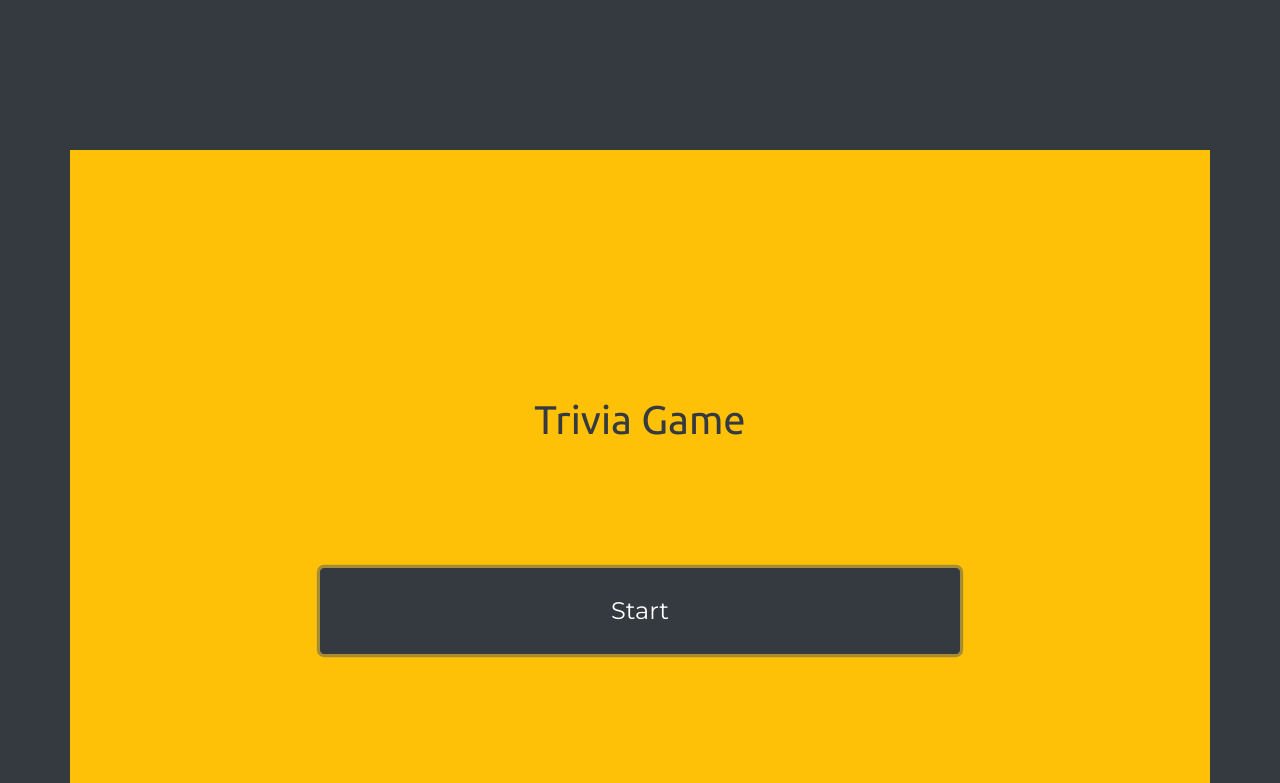
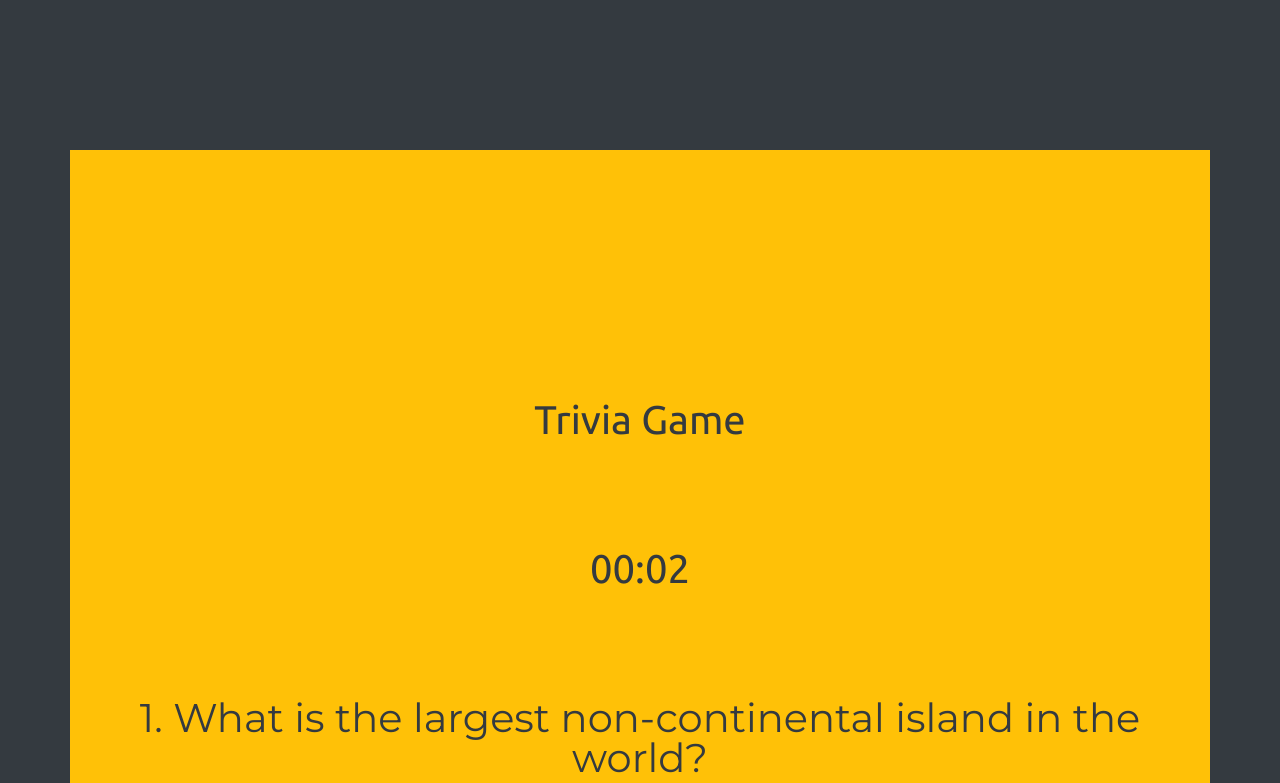
Before and after one commit to Mhr85/triviaGame, a plain HTML site: page index.html in a window 1280 px wide. Both pictures are taken after a click on the button "Start". Shown: the top 783 px of the page. Drawn offline with nearby package versions, Linux system fonts and the light colour scheme.

Commit message:
almost there

```diff
--- a/assets/css/style.css
+++ b/assets/css/style.css
@@ -57,14 +57,14 @@ font-family: 'Montserrat', sans-serif;
 /* BODY */
 .container-style {
   margin: 150px auto;
-  padding: 20%;
+  padding: 20% 2%;
 }
 
 h1, h2 {
   font-family: 'Ubuntu', sans-serif;
   font-weight: 100;
   font-size: 2.5rem;
-  padding-bottom: 20%;
+  padding-bottom: 10%;
 }
 
 .btn {
@@ -72,3 +72,9 @@ h1, h2 {
   font-weight: 100;
   font-size: 1.5rem;
 }
+
+#game-div, #result-div {
+	font-family: 'Montserrat', sans-serif;
+  font-weight: 100;
+	font-size: 2.5rem;
+}
--- a/assets/javascript/app.js
+++ b/assets/javascript/app.js
@@ -1,59 +1,129 @@
-// GLOBAL VAR
-var correctAnswers
-var inCorrectAnswers
-var unAnswered
-var intervalId
+
+var questions = [{
+    "question": "What is the largest non-continental island in the world?",
+    "option1": "Greenland",
+    "option2": "New Guinea",
+    "option3": "Borneo",
+    "option4": "Madagascar",
+    "answer": "1",
+  },
+  {
+    "question": "What is the name of the capital of Turkey?",
+    "option1": "Indonesia",
+    "option2": "Malaysia",
+    "option3": "Singapore",
+    "option4": "Thailand",
+    "answer": "2",
+  },
+  {
+    "question": "Which of these is NOT an island that is part of the Philippines?",
+    "option1": "Mindanao",
+    "option2": "Luzon",
+    "option3": "Java",
+    "option4": "Palawan",
+    "answer": "3",
+  },
+  {
+    "question": "What event led to Liechenstein adding a crown to its flag?",
+    "option1": "Coronation of Prince Johann I Joseph in 1805",
+    "option2": "Charles VI&#039;s decree in 1719",
+    "option3": "Signing of the 1862 Constitution of Liechtenstein",
+    "option4": "The 1936 Olympics",
+    "answer": "4",
+  }
+];
+
+var currentQuestion = 0;
+var correctAnswers = 0;
+var inCorrectAnswers = 0;
+var unAnswered = 0;
+var totalQuestions = questions.length;
+var intervalId;
 var clockRunning = false;
 var time = 0;
+var input = ["1", "2", "3", "4"];
+var value = ["1", "2", "3", "4"];
+var label = ["1", "2", "3", "4"];
+var spanId = ["opt1", "opt2", "opt3", "opt4"];
+
 // STARTING DIV
-// window.onload = function(){
-var divOne = $("<div></div>");
-divOne.addClass("container bg-warning container-style");
-divOne.attr('id', 'starting-div');
-$("#main-container").append(divOne);
+$("<div>").addClass("container bg-warning container-style").attr('id', 'starting-div').html("<h1>Trivia Game</h1>").appendTo("#main-container");
+$("<button>").text("Start").addClass("start_btn btn btn-dark btn-block p-4").appendTo("#starting-div");
 
-var divTwo = $("<div></div>");
-divTwo.addClass("container bg-warning container-style");
-divTwo.attr('id', 'game-div');
-$("#main-container").append(divTwo);
-$("#game-div").html("<h1>Trivia Game</h1> <h2>00:00</h2> <p class='q-1'></p> <br> <p class='q-2'></p>");
+$("<div>").addClass("container bg-warning container-style").attr('id', 'game-div').css('display', 'none').appendTo("#main-container");
+$("#game-div").html("<h1>Trivia Game</h1> <h2>00:00</h2>");
 $("#game-div h2").attr('id', 'display');
+$("<div>").addClass("question").attr('id', 'question').appendTo("#game-div");
+
+$.each(input, function(i, int){
+var inputFor = $("<input type='radio' name='option'>").addClass("btn").val(value[i]);
+$("<label>").addClass("option btn btn-dark p-2 m-2").html(inputFor).attr('id', spanId[i]).appendTo("#game-div");
+});
+
+$("<div>").addClass("container bg-warning container-style result").attr('id', 'result-div').css('display', 'none').appendTo("#main-container");
+
+$(document).ready(function(){
+  // $('.start_ btn').on('click', function(){}); p-2
+  $('#main-container').on("click",".start_btn", function(){
+    $("#starting-div").css('display', 'none');
+    $("#game-div").css('display', '');
+    var currentQuestion = loadQuestion(0);
+  });
+
+  function loadQuestion (questionIndex){
+    startTimer();
+    var q = questions[questionIndex];
+    $('#main-container').find('.question').text((questionIndex + 1) + ". " + q.question);
+    $("#opt1").append(q.option1);
+    $("#opt2").append(q.option2);
+    $("#opt3").append(q.option3);
+    $("#opt4").append(q.option4);
+  };
+
+  $("input[type='radio']").on("click", function loadNextQuestion(){
+      var radioValue = $("input[name='option']:checked").val();
+
+    if(questions[currentQuestion].answer == radioValue){
+      correctAnswers += 1;
+      //alert("Correct Answers: " + correctAnswers);
+    } else {
+      inCorrectAnswers += 1;
+      //alert("Incorrect Answers: " + inCorrectAnswers);
+    }
+
+    currentQuestion++;
+    if(currentQuestion == totalQuestions){
+      $("#game-div").css('display', 'none');
+      $("#result-div").css('display', '');
+      $("#result-div").append("Correct Answers: " + correctAnswers + " ");
+      $("#result-div").append("Incorrect Answers: " + inCorrectAnswers);
+      return;
+    }
+    loadQuestion(currentQuestion);
+  });
 
 
 
-var divThree = $("<div></div>");
-divThree.addClass("container bg-warning container-style");
-divThree.attr('id', 'result-div');
-$("#main-container").append(divThree);
-$("#result-div").html("<h1>Trivia Game</h1>");
-
-var startButton = $("<button></button>");
-startButton.text("Start");
-startButton.addClass("btn btn-dark btn-block p-4");
-$("#starting-div").html("<h1>Trivia Game</h1>");
-$("#starting-div").append(startButton);
-$(".btn").on("click", startTimer);
-// $("#starting-div").hide();
-// startTimer();
-// };
-
-
-// function startTheGame(){
   function startTimer(){
     if(!clockRunning){
       intervalId = setInterval(countTime, 1000);
       clockRunning = true;
     }
+    function reset(){
+      time = 0;
     }
-
   function countTime(){
       time++;
       var newTime = timeConverter(time);
-    // $("#starting-div h1").text(newTime);
-    // $("#game-div").text("<h1>Trivia Game</h1>");
       $("#display").text(newTime);
+       if (time === 05){
+          reset();
         }
 
+    }
+    function stop (){
+      clearInterval(intervalId);
+    }
     function timeConverter(t){
       var minutes = Math.floor(t / 60);
       var seconds = t - (minutes * 60);
@@ -69,37 +139,6 @@ $(".btn").on("click", startTimer);
       }
       return minutes + ":" + seconds;
     }
-// }
-
-var triviaQuestions = {
-  questionOne: "You should eat fruits and vegetables because",
-  optionsOne: [
-    "They contain fiber, which helps keep your digestive system healthy",
-    "They give you energy",
-    "They contain vitamins and minerals that help you stay healthy",
-    "All of the above",
-  ],
-  correctAnswer: "All of the above",
-
-  questionTwo: "More than 250 different kinds of fruit and vegetables are grown in California. However, a few fruits and vegetables require a more tropical environment to grow. Which fruit is not grown very often in California?",
-  optionsTwo: [
-    "banana",
-    "plum",
-    "grape",
-    "strawberry",
-  ],
-
   }
 
-$(".q-1").append(triviaQuestions.questionOne);
-for(var i = 0; i < triviaQuestions.optionsOne.length; i++){
-  $('<input type="radio" name="radioButton" class="radio-1"/>').appendTo("#game-div");
-  $("input:radio").text(triviaQuestions.optionsOne[0]);
-}
-
-
-$(".q-2").append(triviaQuestions.questionTwo);
-for(var i = 0; i < triviaQuestions.optionsTwo.length; i++){
-  $('<input type="radio" name="radioButton" class="radio-1"/>').appendTo("#game-div");
-  $("input:radio").text(triviaQuestions.optionsOne[0]);
-}
+});
--- a/index.html
+++ b/index.html
@@ -14,22 +14,14 @@
 </head>
 <body class="container-fluid bg-dark text-center text-dark" id="main-container">
 
-    <!-- <div class="container bg-warning container-style" id="starting-div">
-
-    </div> -->
-    <!-- <div class="container bg-warning container-style" id="game-div">
-      <h1 id="display">00:00</h1>
-    </div> -->
-<!--
-    <input type="radio" name="" id="">
-    <input type="radio" name="" id=""> -->
 
 <!-- SCRIPT -->
 <script src="https://cdnjs.cloudflare.com/ajax/libs/jquery/3.2.1/jquery.min.js"></script>
 <script src="assets/javascript/app.js"></script>
+<script src="assets/javascript/questions.js"></script>
 <!-- BOOTSTRAP SCRIPT -->
-<script src="https://code.jquery.com/jquery-3.3.1.slim.min.js" integrity="sha384-q8i/X+965DzO0rT7abK41JStQIAqVgRVzpbzo5smXKp4YfRvH+8abtTE1Pi6jizo" crossorigin="anonymous"></script>
+<!-- <script src="https://code.jquery.com/jquery-3.3.1.slim.min.js" integrity="sha384-q8i/X+965DzO0rT7abK41JStQIAqVgRVzpbzo5smXKp4YfRvH+8abtTE1Pi6jizo" crossorigin="anonymous"></script>
 <script src="https://cdnjs.cloudflare.com/ajax/libs/popper.js/1.14.7/umd/popper.min.js" integrity="sha384-UO2eT0CpHqdSJQ6hJty5KVphtPhzWj9WO1clHTMGa3JDZwrnQq4sF86dIHNDz0W1" crossorigin="anonymous"></script>
-<script src="https://stackpath.bootstrapcdn.com/bootstrap/4.3.1/js/bootstrap.min.js" integrity="sha384-JjSmVgyd0p3pXB1rRibZUAYoIIy6OrQ6VrjIEaFf/nJGzIxFDsf4x0xIM+B07jRM" crossorigin="anonymous"></script>
+<script src="https://stackpath.bootstrapcdn.com/bootstrap/4.3.1/js/bootstrap.min.js" integrity="sha384-JjSmVgyd0p3pXB1rRibZUAYoIIy6OrQ6VrjIEaFf/nJGzIxFDsf4x0xIM+B07jRM" crossorigin="anonymous"></script> -->
 </body>
 </html>
```
Also changed, not shown: assets/javascript/questions.js (added), 1 other file. Lines whose indentation alone changed are shown as unchanged.
